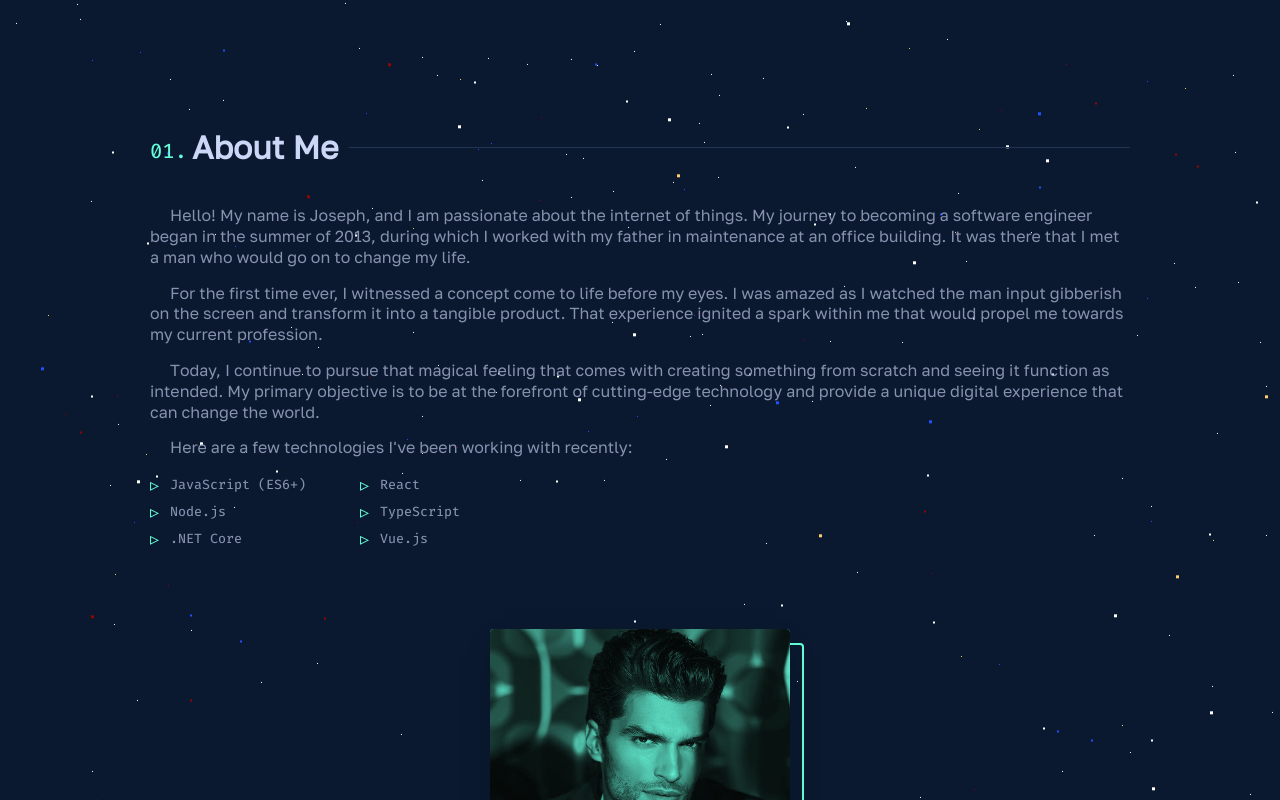
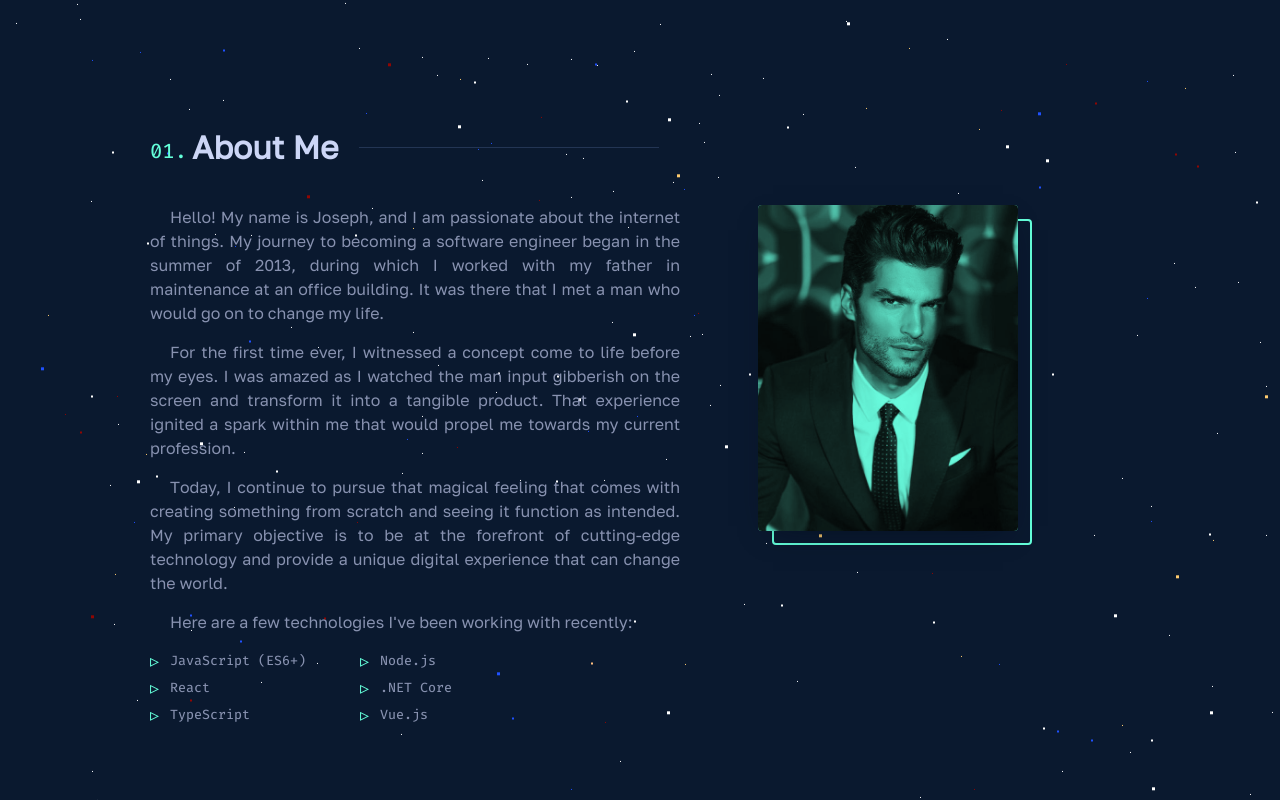
Before and after one commit to JosephBerm/Portfolio, a React (Create React App) app: page / in a window 1280 px wide. Shown: the part 780-1580 px from the top of the page. Built offline with nearby package versions, Linux system fonts and the light colour scheme.

Commit message:
Wrapping up the styling for About Me section
Fully responsive about_me section.

```diff
--- a/src/components/AboutMe.jsx
+++ b/src/components/AboutMe.jsx
@@ -32,10 +32,10 @@ function AboutMe({ aboutRef }) {
 					<p>Here are a few technologies I've been working with recently:</p>
 					<ul className='skills_list'>
 						<li>JavaScript (ES6+)</li>
+						<li>Node.js</li>
 						<li>React</li>
-						<li>Node.js</li>
+						<li>.NET Core</li>
 						<li>TypeScript</li>
-						<li>.NET Core</li>
 						<li>Vue.js</li>
 					</ul>
 				</div>
--- a/src/css/AboutSection.css
+++ b/src/css/AboutSection.css
@@ -149,3 +149,26 @@ p:last-of-type {
 	position: static;
 	border-radius: var(--border-radius);
 }
+
+@media screen and (min-width: 768px) {
+	.about_section .section-body {
+		display: grid;
+		grid-template-columns: 3fr 2fr;
+		gap: 50px;
+	}
+	.about_section .text-container {
+		width: 100%;
+	}
+	.about_section .enclosed {
+		margin: unset;
+	}
+}
+
+@media screen and (min-width: 1024px) {
+	.about_section p {
+		text-align: justify;
+	}
+	.about_section .text-container {
+		width: 95%;
+	}
+}
--- a/src/css/App.css
+++ b/src/css/App.css
@@ -145,6 +145,7 @@ button {
 }
 p {
 	font-size: var(--fz-md);
+	line-height: 2.2rem;
 }
 
 #root {
@@ -323,8 +324,17 @@ section.activated {
 	}
 }
 
+/*////////////////////////////////////////////////////////// TODO: 600px ~ App.vue////////////////////////////////////////////////////////// */
+@media screen and (min-width: 600px) {
+	.section-header::after {
+		margin-left: 20px;
+	}
+}
 /*////////////////////////////////////////////////////////// TODO: 768px ~ App.vue////////////////////////////////////////////////////////// */
 @media screen and (min-width: 768px) {
+	p {
+		line-height: 2.4rem;
+	}
 	main.fillHeight {
 		padding: 0px 100px;
 	}
@@ -340,6 +350,9 @@ section.activated {
 	section {
 		padding: 80px 0px;
 	}
+	.section-header::after {
+		width: 200px;
+	}
 }
 
 @media screen and (min-width: 1024px) {
@@ -352,3 +365,9 @@ section.activated {
 		max-width: 1000px;
 	}
 }
+
+@media screen and (min-width: 1080px) {
+	.section-header::after {
+		width: 300px;
+	}
+}
```
